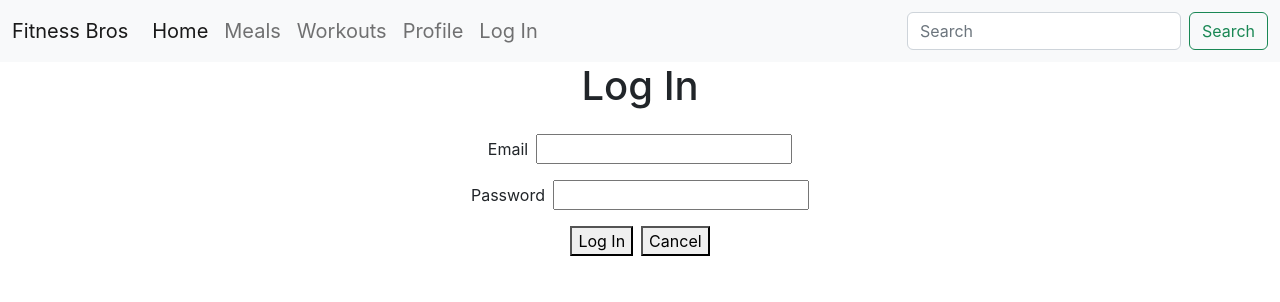
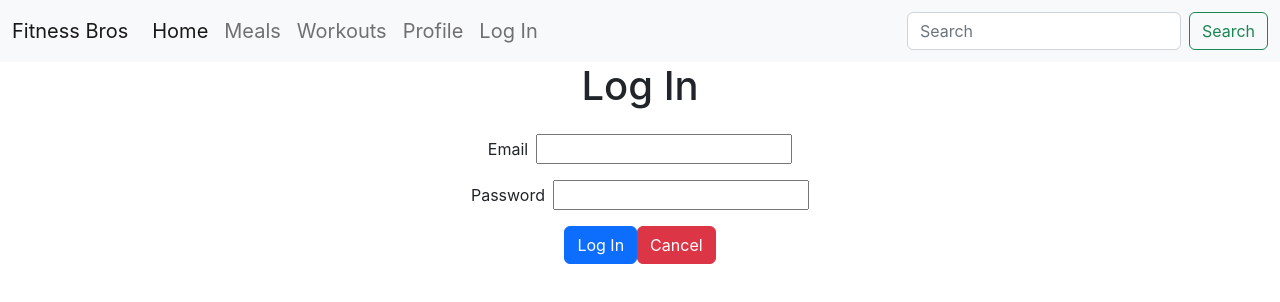
Before and after one commit to therealOfarah/fitness-bro-front-end, a React (Create React App) app: page /login in a window 1280 px wide. Shown: the top 302 px of the page. Built offline with nearby package versions, Linux system fonts and the light colour scheme; no server answers.

Commit message:
add button

```diff
--- a/src/components/LoginForm/LoginForm.jsx
+++ b/src/components/LoginForm/LoginForm.jsx
@@ -55,9 +55,9 @@ const LoginForm = props => {
         />
       </div>
       <div>
-        <button className={styles.button}>Log In</button>
+        <button className="btn btn-primary">Log In</button>
         <Link to="/">
-          <button>Cancel</button>
+          <button className="btn btn-danger">Cancel</button>
         </Link>
       </div>
     </form>
--- a/src/components/NavBar/NavBar.jsx
+++ b/src/components/NavBar/NavBar.jsx
@@ -1,4 +1,4 @@
-import { Link } from 'react-router-dom'
+
 import '../../styles/nav.css'
 
 const NavBar = ({ user, handleLogout }) => {
--- a/src/pages/Workout/Workout.jsx
+++ b/src/pages/Workout/Workout.jsx
@@ -1,6 +1,18 @@
-const Workout = props => {
+import { useState, useEffect } from 'react'
+import * as workoutService from '../../services/workoutService'
 
 
+const Workout = props => {
+  const[workouts,setWorkouts]= useState([])
+
+  useEffect(() => {
+    const fetchWorkouts = async () => {
+      const workoutData = await workoutService.getAllWorkouts()
+      setWorkouts(workoutData)
+    }
+    fetchWorkouts()
+  }, [])
+  console.log(workouts)
   return (
     <main >
       <h2>Workouts works</h2>
```
